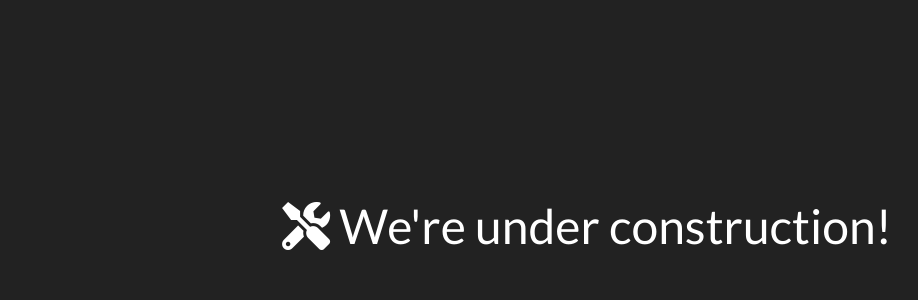
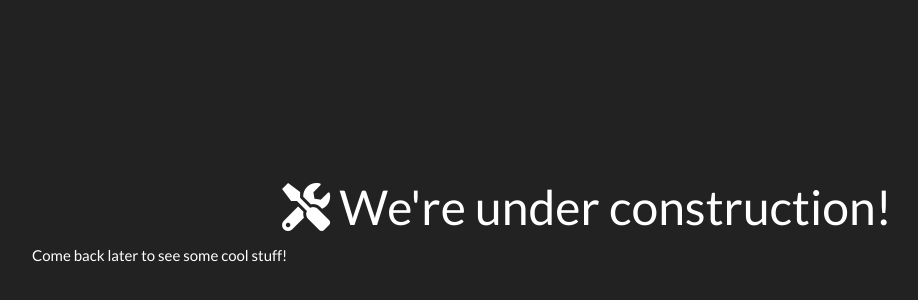
Before and after one commit to tmachad/www.tmachado.ca, a plain HTML site: page index.html in a window 1280 px wide. Shown: the part 170-470 px from the top of the page, without its empty margins (53-971 px from the left). Drawn offline with nearby package versions, Linux system fonts and the light colour scheme.

Commit message:
Added construction message details

```diff
--- a/index.html
+++ b/index.html
@@ -25,6 +25,9 @@
                     <i class="fas fa-tools"></i>
                     We're under construction!
                 </h1>
+                <p>
+                    Come back later to see some cool stuff!
+                </p>
             </div>
             <div class="flex-fill"></div>
         </div>
```
